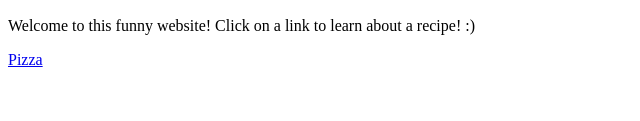
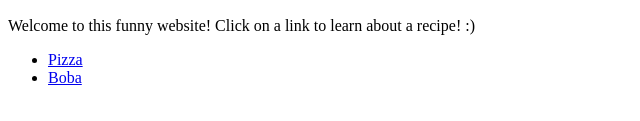
Before and after one commit to jma907/odin-recipes, a plain HTML site: page index.html in a window 1280 px wide. Shown: the part 383-504 px from the top of the page, without its empty margins (0-640 px from the left). Drawn offline with Linux system fonts and the light colour scheme.

Commit message:
Add boba to home page

```diff
--- a/index.html
+++ b/index.html
@@ -13,7 +13,10 @@
 
     <p>Welcome to this funny website! Click on a link to learn about a recipe! :)</p>
 
-    <a href="./recipes/pizza.html">Pizza</a>
+    <ul>
+        <li><a href="./recipes/pizza.html">Pizza</a></li>
+        <li><a href="./recipes/boba.html">Boba</a></li>
+    </ul>
 
 </body>
 </html>
```
